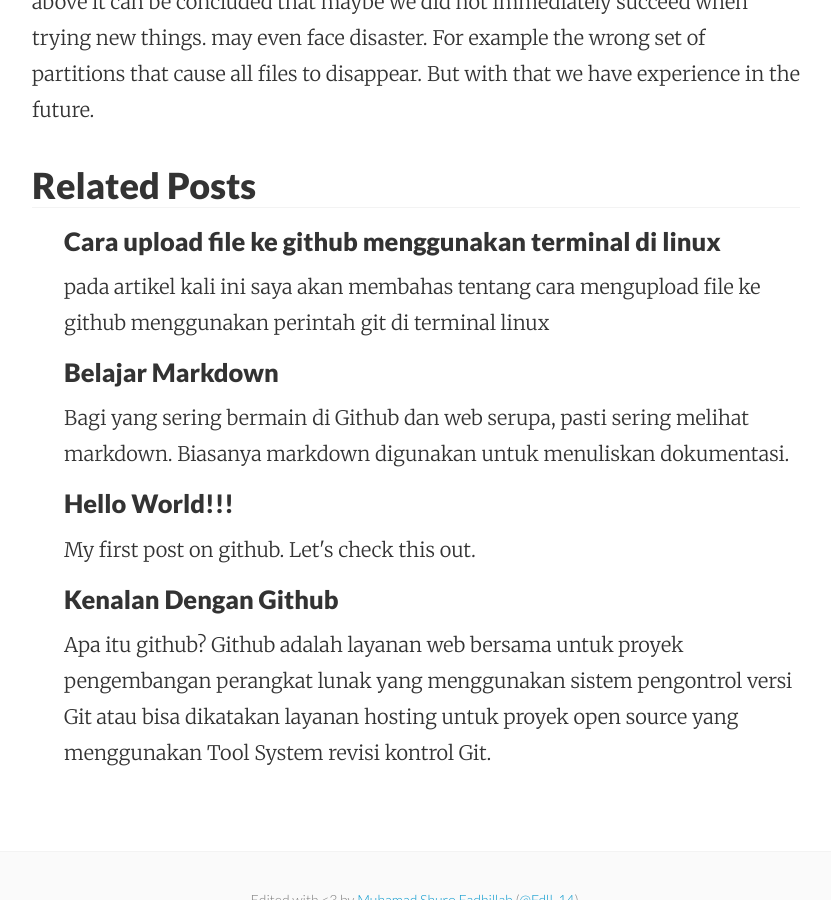
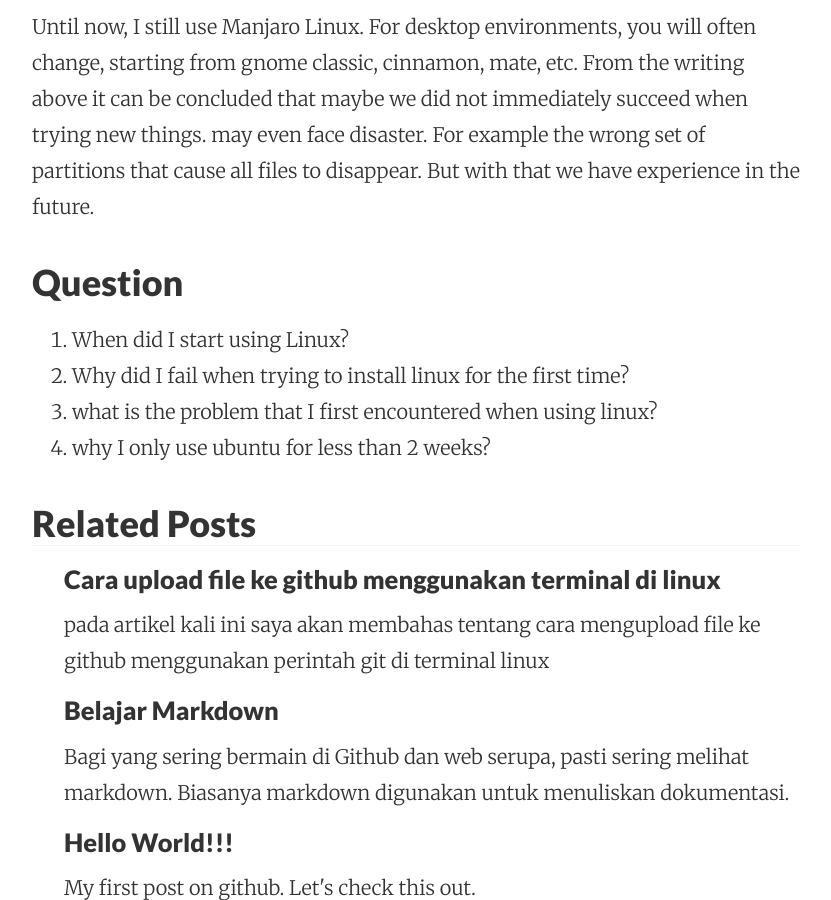
Before and after one commit to Insanmln06/Insan.github.io, a Jekyll site: the page built from _posts/2020-01-09-First-Experience-When-Using-Linux.md, in a window 1280 px wide and 900 px high, scrolled down 2249 px. Shown: the whole window, without its empty margins (224-1055 px from the left). Built offline with Jekyll 4.4.1, drawn with Linux system fonts in a browser that asks for light colours; comment, search, counter and statistics services are not loaded; some of the changed text lies outside the part shown.

Commit message:
Update 2020-01-09-First-Experience-When-Using-Linux.md

```diff
--- a/_posts/2020-01-09-First-Experience-When-Using-Linux.md
+++ b/_posts/2020-01-09-First-Experience-When-Using-Linux.md
@@ -7,6 +7,9 @@ summary:    Bagi yang sering bermain di Github dan web serupa, pasti sering meli
 categories: celotehan post
 ---
 ![ScreenShoot](https://fdll14.github.io/images/aku.jpg)
+
+### My Experience When Using Linux
+
 The first time I first tried Linux was when I was in junior high school.
 At that time the reason I wanted to try Linux was my interest in Metasploit.
 Therefore, the first Linux I tried was Kali Linux, dual booting with Windows 7.
@@ -37,3 +40,10 @@ As long as I use the manjaro distro, it also doesn't run smoothly, sometimes I f
 
 Until now, I still use Manjaro Linux. For desktop environments, you will often change, starting from gnome classic, cinnamon, mate, etc.
 From the writing above it can be concluded that maybe we did not immediately succeed when trying new things. may even face disaster. For example the wrong set of partitions that cause all files to disappear. But with that we have experience in the future.
+
+### Question
+
+1. When did I start using Linux?
+2. Why did I fail when trying to install linux for the first time?
+3. what is the problem that I first encountered when using linux?
+4. why I only use ubuntu for less than 2 weeks?
```
